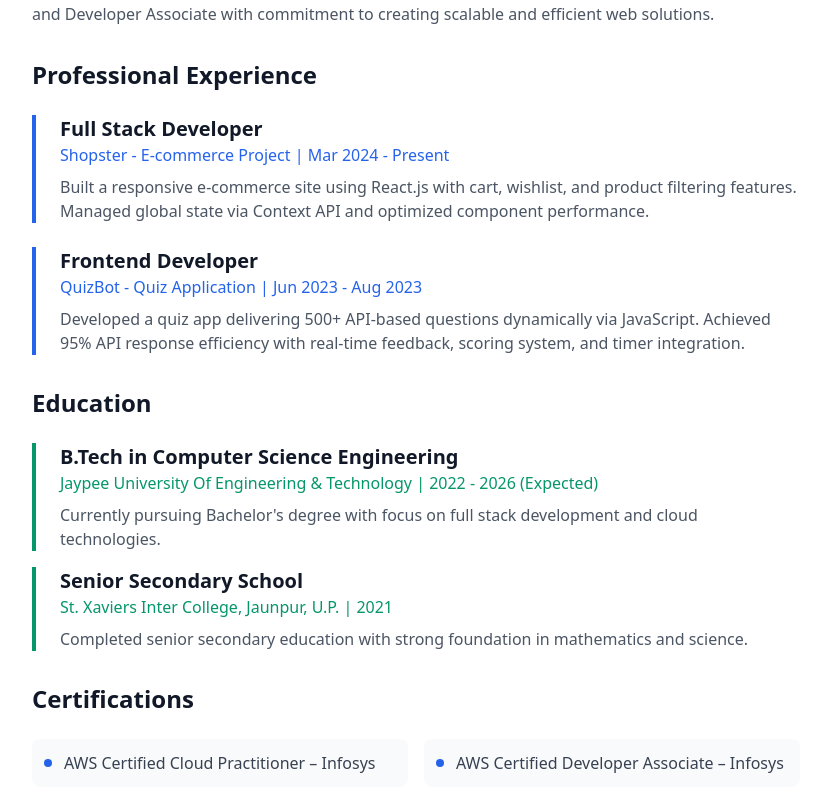
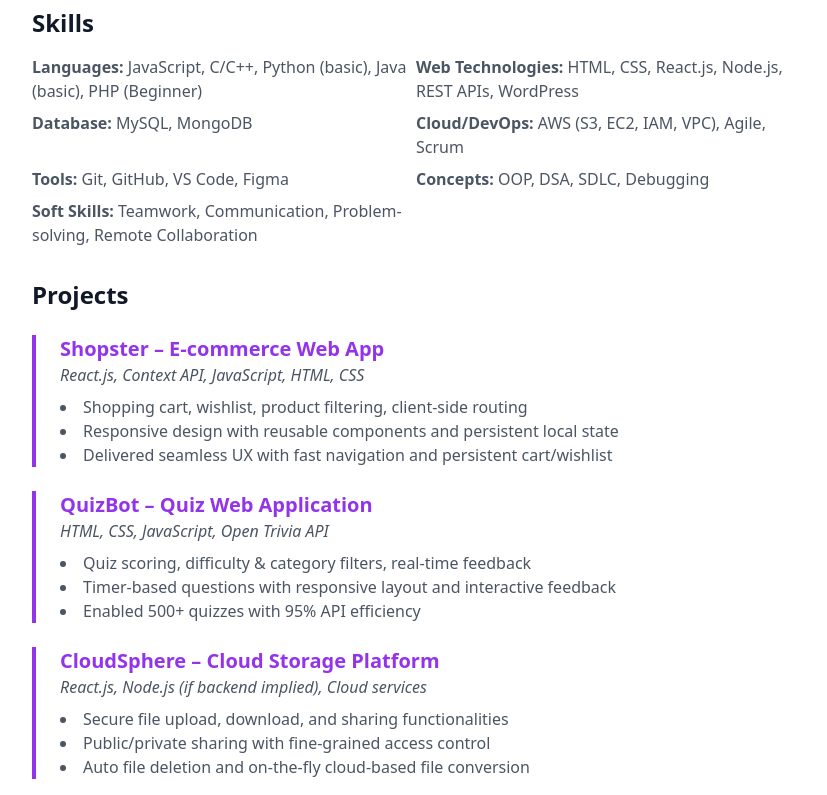
Before and after one commit to abhay221B009/Portfolio, a React (Vite) app: page /resume in a window 1280 px wide. Shown: the part 625-1420 px from the top of the page, without its empty margins (224-1051 px from the left). Built offline with nearby package versions, Linux system fonts and the light colour scheme.

Commit message:
resume updated

```diff
--- a/src/pages/Resume.jsx
+++ b/src/pages/Resume.jsx
@@ -3,20 +3,36 @@
 import { Download, Eye, MapPin, Mail, Phone, Github } from "lucide-react";
 
 const Resume = () => {
-  const experience = [
+  const projects = [
     {
-      title: "Full Stack Developer",
-      company: "Shopster - E-commerce Project",
-      period: "Mar 2024 - Present",
-      description:
-        "Built a responsive e-commerce site using React.js with cart, wishlist, and product filtering features. Managed global state via Context API and optimized component performance.",
+      title: "Shopster – E-commerce Web App",
+      link: "https://github.com/abhay221B009/Shopster",
+      tech: "React.js, Context API, JavaScript, HTML, CSS",
+      features: [
+        "Shopping cart, wishlist, product filtering, client-side routing",
+        "Responsive design with reusable components and persistent local state",
+        "Delivered seamless UX with fast navigation and persistent cart/wishlist",
+      ],
     },
     {
-      title: "Frontend Developer",
-      company: "QuizBot - Quiz Application",
-      period: "Jun 2023 - Aug 2023",
-      description:
-        "Developed a quiz app delivering 500+ API-based questions dynamically via JavaScript. Achieved 95% API response efficiency with real-time feedback, scoring system, and timer integration.",
+      title: "QuizBot – Quiz Web Application",
+      link: "https://github.com/abhay221B009/quizbot",
+      tech: "HTML, CSS, JavaScript, Open Trivia API",
+      features: [
+        "Quiz scoring, difficulty & category filters, real-time feedback",
+        "Timer-based questions with responsive layout and interactive feedback",
+        "Enabled 500+ quizzes with 95% API efficiency",
+      ],
+    },
+    {
+      title: "CloudSphere – Cloud Storage Platform",
+      link: "https://github.com/abhay221B009/CloudShpere",
+      tech: "React.js, Node.js (if backend implied), Cloud services",
+      features: [
+        "Secure file upload, download, and sharing functionalities",
+        "Public/private sharing with fine-grained access control",
+        "Auto file deletion and on-the-fly cloud-based file conversion",
+      ],
     },
   ];
 
@@ -24,33 +40,23 @@
     {
       degree: "B.Tech in Computer Science Engineering",
       school: "Jaypee University Of Engineering & Technology",
-      period: "2022 - 2026 (Expected)",
+      period: "Aug 2022 – Jun 2026",
       description:
-        "Currently pursuing Bachelor's degree with focus on full stack development and cloud technologies.",
+        "Pursuing B.Tech in CSE with focus on full-stack development and cloud computing.",
     },
     {
-      degree: "Senior Secondary School",
+      degree: "Class XII (PCM)",
       school: "St. Xaviers Inter College, Jaunpur, U.P.",
       period: "2021",
-      description:
-        "Completed senior secondary education with strong foundation in mathematics and science.",
+      description: "Score: 80.4%",
     },
   ];
 
   const certifications = [
     "AWS Certified Cloud Practitioner – Infosys",
-    "AWS Certified Developer Associate – Infosys",
+    "AWS Certified Developer – Associate – Infosys",
     "Agile and Scrum Fundamentals – Infosys",
   ];
-
-  const handleDownload = () => {
-    const link = document.createElement("a");
-    link.href = "/resume.pdf";
-    link.download = "Abhay_Raj_Chauhan_Resume.pdf";
-    document.body.appendChild(link);
-    link.click();
-    document.body.removeChild(link);
-  };
 
   return (
     <div className="pt-16 min-h-screen bg-gray-50 dark:bg-gray-900">
@@ -79,15 +85,16 @@
         >
           {/* Icon Buttons on Top Right */}
           <div className="absolute right-6 top-6 flex gap-3">
-            <button
-              onClick={handleDownload}
+            <a
+              href="/Abhay_Raj_Chauhan_Resume.pdf"
+              download
               className="p-2 bg-blue-600 text-white rounded-full hover:bg-blue-700 transition"
               title="Download PDF Resume"
             >
               <Download className="w-5 h-5" />
-            </button>
+            </a>
             <a
-              href="/resume.pdf"
+              href="/Abhay_Raj_Chauhan_Resume.pdf"
               target="_blank"
               rel="noopener noreferrer"
               className="p-2 bg-gray-700 text-white rounded-full hover:bg-gray-800 transition"
@@ -135,35 +142,75 @@
           {/* Summary */}
           <div className="mb-8">
             <h3 className="text-2xl font-semibold text-gray-900 dark:text-white mb-4">
-              Professional Summary
+              Summary
             </h3>
             <p className="text-gray-600 dark:text-gray-400 leading-relaxed">
-              Motivated and detail-oriented B.Tech CSE student with hands-on
-              experience in full stack web development using technologies like
-              React.js, JavaScript, and AWS. Excel in building responsive UIs
-              and integrating RESTful APIs while managing cloud infrastructure.
-              Certified AWS Cloud Practitioner and Developer Associate with
-              commitment to creating scalable and efficient web solutions.
+              B.Tech CSE student with full-stack experience (React, JavaScript,
+              AWS), AWS-certified, skilled in building scalable,
+              cloud-integrated web apps.
             </p>
           </div>
 
-          {/* Experience */}
+          {/* Skills */}
+          <div className="mb-8">
+            <h3 className="text-2xl font-semibold text-gray-900 dark:text-white mb-4">
+              Skills
+            </h3>
+            <ul className="grid grid-cols-1 sm:grid-cols-2 gap-y-2 text-gray-600 dark:text-gray-400">
+              <li>
+                <strong>Languages:</strong> JavaScript, C/C++, Python (basic),
+                Java (basic), PHP (Beginner)
+              </li>
+              <li>
+                <strong>Web Technologies:</strong> HTML, CSS, React.js, Node.js,
+                REST APIs, WordPress
+              </li>
+              <li>
+                <strong>Database:</strong> MySQL, MongoDB
+              </li>
+              <li>
+                <strong>Cloud/DevOps:</strong> AWS (S3, EC2, IAM, VPC), Agile,
+                Scrum
+              </li>
+              <li>
+                <strong>Tools:</strong> Git, GitHub, VS Code, Figma
+              </li>
+              <li>
+                <strong>Concepts:</strong> OOP, DSA, SDLC, Debugging
+              </li>
+              <li>
+                <strong>Soft Skills:</strong> Teamwork, Communication,
+                Problem-solving, Remote Collaboration
+              </li>
+            </ul>
+          </div>
+
+          {/* Projects */}
           <div className="mb-8">
             <h3 className="text-2xl font-semibold text-gray-900 dark:text-white mb-6">
-              Professional Experience
+              Projects
             </h3>
             <div className="space-y-6">
-              {experience.map((job, index) => (
-                <div key={index} className="border-l-4 border-blue-600 pl-6">
+              {projects.map((project, index) => (
+                <div key={index} className="border-l-4 border-purple-600 pl-6">
                   <h4 className="text-xl font-semibold text-gray-900 dark:text-white">
-                    {job.title}
+                    <a
+                      href={project.link}
+                      target="_blank"
+                      rel="noopener noreferrer"
+                      className="hover:underline text-purple-600"
+                    >
+                      {project.title}
+                    </a>
                   </h4>
-                  <p className="text-blue-600 dark:text-blue-400 font-medium">
-                    {job.company} | {job.period}
+                  <p className="text-gray-600 dark:text-gray-400 italic">
+                    {project.tech}
                   </p>
-                  <p className="text-gray-600 dark:text-gray-400 mt-2">
-                    {job.description}
-                  </p>
+                  <ul className="list-disc list-inside mt-2 text-gray-600 dark:text-gray-400">
+                    {project.features.map((feature, i) => (
+                      <li key={i}>{feature}</li>
+                    ))}
+                  </ul>
                 </div>
               ))}
             </div>
--- a/src/pages/Skills.jsx
+++ b/src/pages/Skills.jsx
@@ -1,175 +1,114 @@
 import React from "react";
 import { motion } from "framer-motion";
+import { Download, Eye, MapPin, Mail, Phone, Github } from "lucide-react";
 
-const Skills = () => {
-  const skillCategories = [
+const Resume = () => {
+  const projects = [
     {
-      title: "Frontend Development",
-      skills: [
-        { name: "React.js", proficiency: 85, color: "bg-blue-500" },
-        { name: "JavaScript", proficiency: 95, color: "bg-yellow-500" },
-        { name: "HTML/CSS", proficiency: 90, color: "bg-orange-500" },
-        { name: "Responsive Design", proficiency: 88, color: "bg-green-500" },
-        { name: "Context API", proficiency: 80, color: "bg-purple-500" },
-        {
-          name: "Component Optimization",
-          proficiency: 75,
-          color: "bg-indigo-500",
-        },
+      title: "Shopster – E-commerce Web App",
+      link: "https://github.com/abhay221B009/Shopster",
+      tech: "React.js, Context API, JavaScript, HTML, CSS",
+      features: [
+        "Shopping cart, wishlist, product filtering, client-side routing",
+        "Responsive design with reusable components and persistent local state",
+        "Delivered seamless UX with fast navigation and persistent cart/wishlist",
       ],
     },
     {
-      title: "Programming Languages",
-      skills: [
-        { name: "C", proficiency: 95, color: "bg-blue-600" },
-        { name: "C++", proficiency: 95, color: "bg-blue-700" },
-        { name: "JavaScript", proficiency: 90, color: "bg-yellow-500" },
+      title: "QuizBot – Quiz Web Application",
+      link: "https://github.com/abhay221B009/quizbot",
+      tech: "HTML, CSS, JavaScript, Open Trivia API",
+      features: [
+        "Quiz scoring, difficulty & category filters, real-time feedback",
+        "Timer-based questions with responsive layout and interactive feedback",
+        "Enabled 500+ quizzes with 95% API efficiency",
       ],
     },
     {
-      title: "Backend & Cloud",
-      skills: [
-        { name: "Node.js", proficiency: 80, color: "bg-green-500" },
-        { name: "MongoDB", proficiency: 75, color: "bg-green-600" },
-        { name: "PostgreSQL", proficiency: 70, color: "bg-blue-700" },
-        { name: "AWS ", proficiency: 45, color: "bg-orange-400" },
-      ],
-    },
-    {
-      title: "Tools & Technologies",
-      skills: [
-        { name: "Git", proficiency: 90, color: "bg-red-500" },
-        { name: "GitHub", proficiency: 88, color: "bg-yellow-700" },
-        { name: "VS Code", proficiency: 95, color: "bg-blue-500" },
-        { name: "RESTful APIs", proficiency: 85, color: "bg-purple-500" },
-      ],
-    },
-    {
-      title: "DSA",
-      skills: [
-        { name: "LeetCode", proficiency: 50, color: "bg-orange-500" },
-        { name: "CodeChef", proficiency: 70, color: "bg-yellow-700" },
-        // { name: "VS Code", proficiency: 95, color: "bg-blue-500" },
-        // { name: "RESTful APIs", proficiency: 85, color: "bg-purple-500" },
+      title: "CloudSphere – Cloud Storage Platform",
+      link: "https://github.com/abhay221B009/CloudShpere",
+      tech: "React.js, Node.js (if backend implied), Cloud services",
+      features: [
+        "Secure file upload, download, and sharing functionalities",
+        "Public/private sharing with fine-grained access control",
+        "Auto file deletion and on-the-fly cloud-based file conversion",
       ],
     },
   ];
 
-  const techStack = [
-    { name: "React.js", logo: "⚛️" },
-    { name: "JavaScript", logo: "🟨" },
-    { name: "C++", logo: "🔷" },
-    { name: "C", logo: "🔵" },
-    { name: "HTML/CSS", logo: "🌐" },
-    { name: "Node.js", logo: "🟢" },
-    { name: "MongoDB", logo: "🍃" },
-    { name: "PostgreSQL", logo: "🐘" },
-    { name: "AWS", logo: "☁️" },
-    { name: "AWS S3", logo: "📦" },
-    { name: "AWS EC2", logo: "💻" },
-    { name: "Git", logo: "📂" },
-    { name: "GitHub", logo: "🐙" },
-    { name: "VS Code", logo: "💙" },
+  const education = [
+    {
+      degree: "B.Tech in Computer Science Engineering",
+      school: "Jaypee University Of Engineering & Technology",
+      period: "Aug 2022 – Jun 2026",
+      description:
+        "Pursuing B.Tech in CSE with focus on full-stack development and cloud computing.",
+    },
+    {
+      degree: "Class XII (PCM)",
+      school: "St. Xaviers Inter College, Jaunpur, U.P.",
+      period: "2021",
+      description: "Score: 80.4%",
+    },
+  ];
+
+  const certifications = [
+    "AWS Certified Cloud Practitioner – Infosys",
+    "AWS Certified Developer – Associate – Infosys",
+    "Agile and Scrum Fundamentals – Infosys",
   ];
 
   return (
     <div className="pt-16 min-h-screen bg-gray-50 dark:bg-gray-900">
-      <div className="max-w-7xl mx-auto px-4 sm:px-6 lg:px-8 py-20">
+      <div className="max-w-4xl mx-auto px-4 sm:px-6 lg:px-8 py-20">
         {/* Header */}
         <motion.div
           initial={{ opacity: 0, y: 20 }}
           animate={{ opacity: 1, y: 0 }}
           transition={{ duration: 0.8 }}
-          className="text-center mb-16"
+          className="text-center mb-12"
         >
           <h1 className="text-4xl md:text-5xl font-bold text-gray-900 dark:text-white mb-4">
-            My Skills
+            Resume
           </h1>
-          <p className="text-xl text-gray-600 dark:text-gray-400 max-w-3xl mx-auto">
-            Technologies and tools I work with to bring ideas to life
+          <p className="text-xl text-gray-600 dark:text-gray-400">
+            My professional experience and qualifications
           </p>
         </motion.div>
 
-        {/* Tech Stack Icons */}
+        {/* Resume Card */}
         <motion.div
           initial={{ opacity: 0, y: 20 }}
           animate={{ opacity: 1, y: 0 }}
           transition={{ duration: 0.8, delay: 0.2 }}
-          className="mb-20"
+          className="relative bg-white dark:bg-gray-800 rounded-xl shadow-lg p-8 mb-8"
         >
-          <h2 className="text-3xl font-bold text-gray-900 dark:text-white text-center mb-12">
-            Tech Stack
-          </h2>
-          <div className="grid grid-cols-3 md:grid-cols-4 lg:grid-cols-6 gap-6">
-            {techStack.map((tech, index) => (
-              <motion.div
-                key={index}
-                initial={{ opacity: 0, scale: 0.8 }}
-                animate={{ opacity: 1, scale: 1 }}
-                transition={{ duration: 0.5, delay: index * 0.1 }}
-                className="bg-white dark:bg-gray-800 p-6 rounded-xl shadow-lg hover:shadow-xl transition-shadow group"
-              >
-                <div className="text-4xl mb-3 group-hover:scale-110 transition-transform">
-                  {tech.logo}
-                </div>
-                <h3 className="text-sm font-medium text-gray-900 dark:text-white text-center">
-                  {tech.name}
-                </h3>
-              </motion.div>
-            ))}
+          {/* Icon Buttons on Top Right */}
+          <div className="absolute right-6 top-6 flex gap-3">
+            <a
+              href="/636f60af-8607-41ee-9a7d-bcb16d05323a.pdf"
+              download="Abhay_Raj_Chauhan_Resume.pdf"
+              className="p-2 bg-blue-600 text-white rounded-full hover:bg-blue-700 transition"
+              title="Download PDF Resume"
+            >
+              <Download className="w-5 h-5" />
+            </a>
+            <a
+              href="/636f60af-8607-41ee-9a7d-bcb16d05323a.pdf"
+              target="_blank"
+              rel="noopener noreferrer"
+              className="p-2 bg-gray-700 text-white rounded-full hover:bg-gray-800 transition"
+              title="View PDF Resume"
+            >
+              <Eye className="w-5 h-5" />
+            </a>
           </div>
-        </motion.div>
 
-        {/* Skills with Proficiency */}
-        <motion.div
-          initial={{ opacity: 0, y: 20 }}
-          animate={{ opacity: 1, y: 0 }}
-          transition={{ duration: 0.8, delay: 0.4 }}
-        >
-          <h2 className="text-3xl font-bold text-gray-900 dark:text-white text-center mb-12">
-            Proficiency Levels
-          </h2>
-          <div className="grid grid-cols-1 lg:grid-cols-3 gap-12">
-            {skillCategories.map((category, categoryIndex) => (
-              <div
-                key={categoryIndex}
-                className="bg-white dark:bg-gray-800 p-8 rounded-xl shadow-lg"
-              >
-                <h3 className="text-xl font-semibold text-gray-900 dark:text-white mb-6">
-                  {category.title}
-                </h3>
-                <div className="space-y-6">
-                  {category.skills.map((skill, skillIndex) => (
-                    <div key={skillIndex}>
-                      <div className="flex justify-between items-center mb-2">
-                        <span className="text-gray-700 dark:text-gray-300 font-medium">
-                          {skill.name}
-                        </span>
-                        <span className="text-gray-500 dark:text-gray-400 text-sm">
-                          {skill.proficiency}%
-                        </span>
-                      </div>
-                      <div className="w-full bg-gray-200 dark:bg-gray-700 rounded-full h-2">
-                        <motion.div
-                          initial={{ width: 0 }}
-                          animate={{ width: `${skill.proficiency}%` }}
-                          transition={{
-                            duration: 1,
-                            delay: categoryIndex * 0.2 + skillIndex * 0.1,
-                          }}
-                          className={`h-2 rounded-full ${skill.color}`}
-                        />
-                      </div>
-                    </div>
-                  ))}
-                </div>
-              </div>
-            ))}
-          </div>
+          {/* ...rest of the component remains unchanged... */}
         </motion.div>
       </div>
     </div>
   );
 };
 
-export default Skills;
+export default Resume;
```
